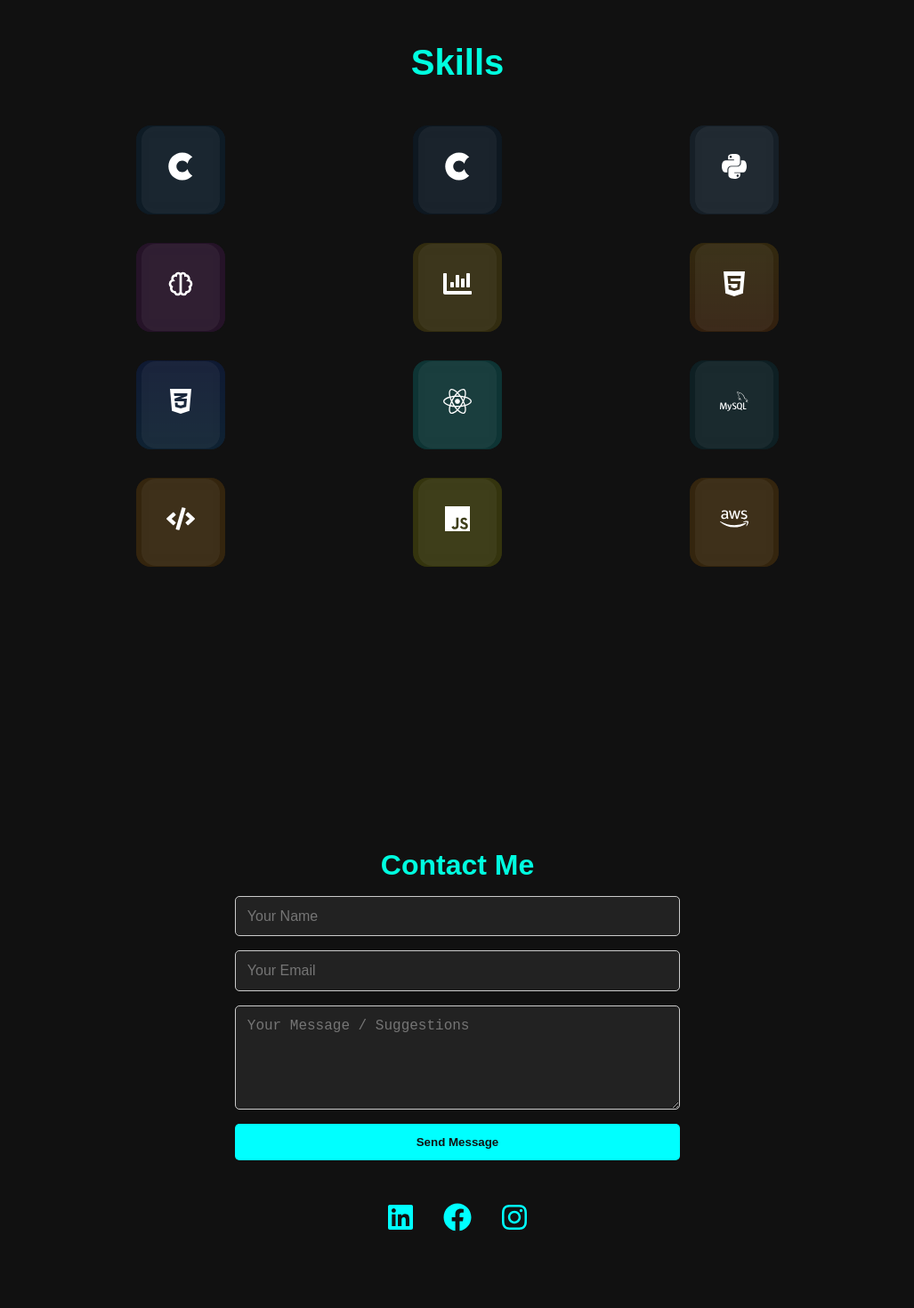
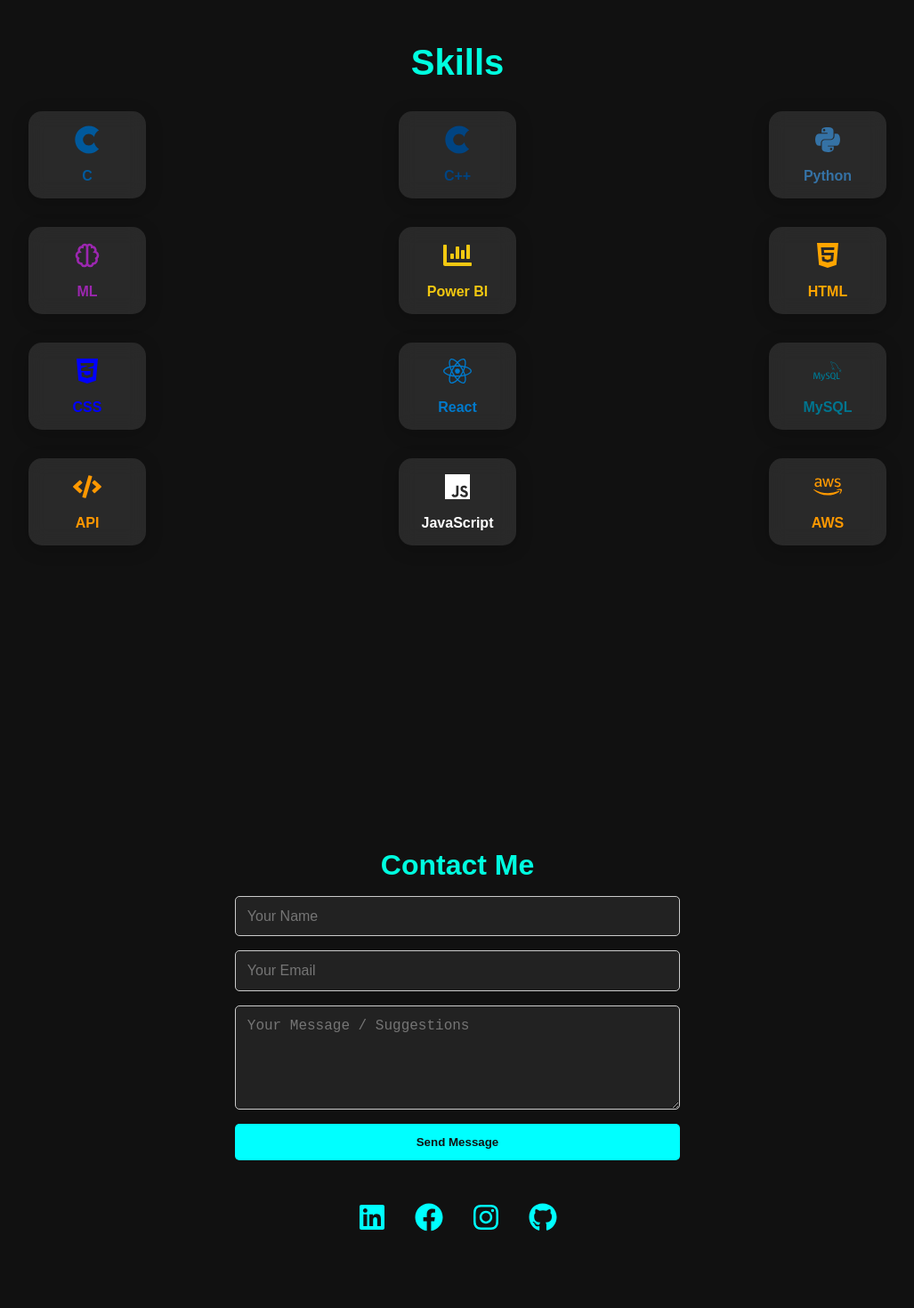
Before and after one commit to Rishimithan10/rishimithanportfolio, a React (Create React App) app: page / in a window 1280 px wide. Shown: the part 3860-5330 px from the top of the page at 89% size, without its empty margins (126-1153 px from the left). Built offline with nearby package versions, Linux system fonts and the light colour scheme; the HTML template or start-up script is replaced by a standard one.

Commit message:
Projects changed

```diff
--- a/src/App.js
+++ b/src/App.js
@@ -9,7 +9,7 @@ import Contact from "./components/Contact";
 import Skills from "./components/Skills";
 import Footer from "./components/Footer";
 
-// ✅ Moved outside the component to avoid unnecessary re-creation
+
 const sectionIds = ["home", "experience", "education", "projects", "skills", "contact"];
 
 function App() {
@@ -20,7 +20,6 @@ function App() {
       entries.forEach((entry) => {
         if (entry.isIntersecting) {
           setActiveSection(entry.target.id);
-
         }
       });
     };
--- a/src/components/Contact.js
+++ b/src/components/Contact.js
@@ -1,5 +1,5 @@
 import React, { useState } from "react";
-import { FaLinkedin, FaFacebook, FaInstagram } from "react-icons/fa";
+import { FaLinkedin, FaFacebook, FaInstagram, FaGithub } from "react-icons/fa";
 import { useTheme } from "./ThemeContext";
 import emailjs from "emailjs-com";
 
@@ -160,6 +160,19 @@ const Contact = () => {
   >
     <FaInstagram />
   </a>
+  <a
+  href="https://github.com/Rishimithan10"
+  target="_blank"
+  rel="noopener noreferrer"
+  style={{
+    color: isDark ? "#00ffff" : "#111",
+    fontSize: "2rem",
+    transition: "color 0.3s ease",
+  }}
+>
+  <FaGithub />
+</a>
+
 </div>
 
         </section>
--- a/src/components/Education.js
+++ b/src/components/Education.js
@@ -14,7 +14,7 @@ const educationHistory = [
     institution: "Kamala Niketan",
     period: "2017 – 2019",
     //details: "Studied Computer Science with Mathematics stream.",
-  },
+  }
 ];
 
 const Education = () => {
--- a/src/components/Header.css
+++ b/src/components/Header.css
@@ -133,3 +133,8 @@
 .nav-links.dark.open {
   background-color: #111; /* solid dark background */
 }
+
+.theme-toggle-wrapper {
+  display: flex;
+  justify-content: flex-end;
+}
--- a/src/components/Header.js
+++ b/src/components/Header.js
@@ -21,7 +21,7 @@ const Header = ({ activeSection }) => {
     home: "#00ffff",
     experience: "#ffa500",
     education: "#00ff00",
-    projects: "#00FFFF",
+    projects: "#ffa500",
     skills: "#FFA500",
     contact: "#1e90ff",
   };
--- a/src/components/Projects.js
+++ b/src/components/Projects.js
@@ -16,7 +16,7 @@ const projectData = [
     description: `This AWS project leveraged API Gateway, S3 bucket, Lambda, DynamoDB, and SNS for automated file
 processing, storing the data in DynamoDB, and sending processing notifications via SNS for real-time file
 management`,
-tech: ["API Gateway","AWS S3","DynamoDB","SNS","Lambda"]
+    tech: ["API Gateway","AWS S3","DynamoDB","SNS","Lambda"]
   },
   {
     title: "Antenna Impedance Matching Circuit using Shallow Learning Model",
@@ -25,7 +25,6 @@ implementing a data-driven approach to dynamically adjust impedance, reducing po
 communication performance, optimizing transmission efficiency, ensuring fast/efficient adaptation with minimal
 computational overhead`,
     tech: ["Antenna Design", "Machine Learning"],
-    //link: "https://github.com/yourusername/task-manager",
   },
   {
     title: "Inverse Estimation of Antenna Array Directivity using Adjoint Neural Network",
@@ -34,14 +33,13 @@ estimation, mapping electromagnetic parameters to geometrical or physical parame
 uniqueness of the inverse problem, monotonicity was utilized by analyzing directional derivatives, while data was
 segmented to train parallel ANN branches, ensuring accurate output non reliant on the forward model`,
     tech: ["Artificial Neural Network",'Adjoint Neural Network'],
-    //link: "https://github.com/yourusername/weather-dashboard",
   },
   {
     title: " Chat Application using Socket Programming",
     description: `This was a real-time, multi-client chat application utilizing Python sockets that implemented multi-
 threading to manage concurrent connections, user authentication, and message, ensuring efficient and reliable
 handling of client connections, facilitating seamless client-server communication`,
-tech: ["Python"],
+    tech: ["Python"],
   }
 ];
 
@@ -50,12 +48,13 @@ const Projects = () => {
   const isDark = theme === "dark";
 
   const styles = {
-    background: isDark ? "#111" : "#f9f9f9",
+    background: isDark ? "#111" : "#f5f5f5",
     cardBackground: isDark ? "#1e1e1e" : "#fff",
     textColor: isDark ? "#fff" : "#111",
     borderColor: isDark ? "#333" : "#ddd",
     pillBackground: isDark ? "#222" : "#eee",
     pillText: isDark ? "#fff" : "#111",
+    titleColor: isDark ? "#00ffff" : "#2c3e50", // <-- Updated here
   };
 
   return (
@@ -86,7 +85,7 @@ const Projects = () => {
               boxShadow: "0 4px 12px rgba(0,0,0,0.08)",
             }}
           >
-            <h3 style={{ fontSize: "1.5rem", marginBottom: "0.5rem", color: "#00ffff" }}>
+            <h3 style={{ fontSize: "1.5rem", marginBottom: "0.5rem", color: styles.titleColor }}>
               {project.title}
             </h3>
 
@@ -109,19 +108,6 @@ const Projects = () => {
                 </span>
               ))}
             </div>
-
-            {/* <a
-              href={project.link}
-              target="_blank"
-              rel="noopener noreferrer"
-              style={{
-                color: "#1e90ff",
-                textDecoration: "none",
-                fontWeight: "bold",
-              }}
-            >
-              View on GitHub →
-            </a> */}
           </div>
         ))}
       </div>
--- a/src/components/Skills.js
+++ b/src/components/Skills.js
@@ -1,7 +1,69 @@
+// import React from "react";
+// import GlassIcons from "./GlassIcons";
+// import { FaChartBar } from "react-icons/fa"; // fallback for Power BI
+
+// import {
+//   FaHtml5,
+//   FaCss3Alt,
+//   FaJs,
+//   FaReact,
+//   FaPython,
+//   FaCuttlefish, // used for C/C++
+// } from "react-icons/fa";
+// import {
+//   SiMysql,
+// } from "react-icons/si";
+// import { BiBrain } from "react-icons/bi"; // For AI
+// import { useTheme } from "./ThemeContext";
+// import { FaCode } from "react-icons/fa"; // good fallback for API
+// import { FaAws } from "react-icons/fa";
+
+
+// const skills = [
+//   { icon: <FaCuttlefish />, label: "C", color: "#00599C" },
+//   { icon: <FaCuttlefish />, label: "C++", color: "#004482" },
+//   { icon: <FaPython />, label: "Python", color: "#3572A5" },
+//   { icon: <BiBrain />, label: "AI", color: "#9c27b0" },
+//   { icon: <FaChartBar />, label: "Power BI", color: "#f2c811" },
+//   { icon: <FaHtml5 />, label: "HTML", color: "orange" },
+//   { icon: <FaCss3Alt />, label: "CSS", color: "blue" },
+//   { icon: <FaReact />, label: "React", color: "cyan" },
+//   { icon: <SiMysql />, label: "MySQL", color: "#00758f" },
+//   { icon: <FaCode />, label: "API", color: "#ff9800" },
+//   { icon: <FaJs />, label: "JavaScript", color: "yellow" },
+//   { icon: <FaAws />, label: "AWS", color: "#ff9900" },
+// ];
+
+// const Skills = () => {
+//   const { theme } = useTheme();
+//   const isDark = theme === "dark";
+
+//   return (
+//     <section
+//       id="skills"
+//       style={{
+//         minHeight: "100vh",
+//         paddingTop: "80px",
+//         padding: "2rem",
+//         backgroundColor: isDark ? "#111" : "#f5f5f5",
+//         color: isDark ? "#fff" : "#111",
+//         textAlign: "center",
+//       }}
+//     >
+//       <h2 style={{ fontSize: "2.5rem", marginBottom: "2rem", color: isDark ? "#00ffe0" : "#007a6f" }}>
+//         Skills
+//       </h2>
+
+//       <GlassIcons items={skills} className="glass-icon-grid" />
+//     </section>
+//   );
+// };
+
+// export default Skills;
+
+
 import React from "react";
-import GlassIcons from "./GlassIcons";
 import { FaChartBar } from "react-icons/fa"; // fallback for Power BI
-
 import {
   FaHtml5,
   FaCss3Alt,
@@ -9,28 +71,25 @@ import {
   FaReact,
   FaPython,
   FaCuttlefish, // used for C/C++
+  FaCode,
+  FaAws,
 } from "react-icons/fa";
-import {
-  SiMysql,
-} from "react-icons/si";
-import { BiBrain } from "react-icons/bi"; // For AI
+import { SiMysql } from "react-icons/si";
+import { BiBrain } from "react-icons/bi";
 import { useTheme } from "./ThemeContext";
-import { FaCode } from "react-icons/fa"; // good fallback for API
-import { FaAws } from "react-icons/fa";
-
 
 const skills = [
   { icon: <FaCuttlefish />, label: "C", color: "#00599C" },
   { icon: <FaCuttlefish />, label: "C++", color: "#004482" },
   { icon: <FaPython />, label: "Python", color: "#3572A5" },
-  { icon: <BiBrain />, label: "AI", color: "#9c27b0" },
+  { icon: <BiBrain />, label: "ML", color: "#9c27b0" },
   { icon: <FaChartBar />, label: "Power BI", color: "#f2c811" },
   { icon: <FaHtml5 />, label: "HTML", color: "orange" },
   { icon: <FaCss3Alt />, label: "CSS", color: "blue" },
-  { icon: <FaReact />, label: "React", color: "cyan" },
+  { icon: <FaReact />, label: "React", color: "#007acc" },
   { icon: <SiMysql />, label: "MySQL", color: "#00758f" },
   { icon: <FaCode />, label: "API", color: "#ff9800" },
-  { icon: <FaJs />, label: "JavaScript", color: "yellow" },
+  { icon: <FaJs />, label: "JavaScript", color: "##f0c419" },
   { icon: <FaAws />, label: "AWS", color: "#ff9900" },
 ];
 
@@ -45,16 +104,66 @@ const Skills = () => {
         minHeight: "100vh",
         paddingTop: "80px",
         padding: "2rem",
-        backgroundColor: isDark ? "#111" : "#f9f9f9",
+        backgroundColor: isDark ? "#111" : "#f5f5f5",
         color: isDark ? "#fff" : "#111",
         textAlign: "center",
       }}
     >
-      <h2 style={{ fontSize: "2.5rem", marginBottom: "2rem", color: isDark ? "#00ffe0" : "#007a6f" }}>
+      <h2
+        style={{
+          fontSize: "2.5rem",
+          marginBottom: "2rem",
+          color: isDark ? "#00ffe0" : "#007a6f",
+        }}
+      >
         Skills
       </h2>
 
-      <GlassIcons items={skills} className="glass-icon-grid" />
+      {/* Responsive CSS via a <style> block */}
+      <style>
+        {`
+          @media (min-width: 900px) {
+            .skills-grid {
+              grid-template-columns: repeat(3, 1fr);
+            }
+          }
+          @media (max-width: 899px) {
+            .skills-grid {
+              grid-template-columns: repeat(2, 1fr);
+            }
+          }
+          }
+        `}
+      </style>
+
+      <div
+        className="skills-grid"
+        style={{
+          display: "grid",
+          gap: "2rem",
+          justifyItems: "center",
+        }}
+      >
+        {skills.map((skill, index) => (
+          <div
+            key={index}
+            style={{
+              background: "rgba(255, 255, 255, 0.1)",
+              borderRadius: "15px",
+              padding: "1rem",
+              textAlign: "center",
+              color: skill.color,
+              backdropFilter: "blur(10px)",
+              WebkitBackdropFilter: "blur(10px)",
+              boxShadow: "0 4px 20px rgba(0,0,0,0.2)",
+              width: "100px",
+            }}
+          >
+            <div style={{ fontSize: "2rem", marginBottom: "0.5rem" }}>{skill.icon}</div>
+            <div style={{ fontSize: "1rem", fontWeight: "bold" }}>{skill.label}</div>
+          </div>
+        ))}
+      </div>
     </section>
   );
 };
```
Also changed, not shown: public/logo.png, 1 other file (tests, documents, lock files or other folders).
